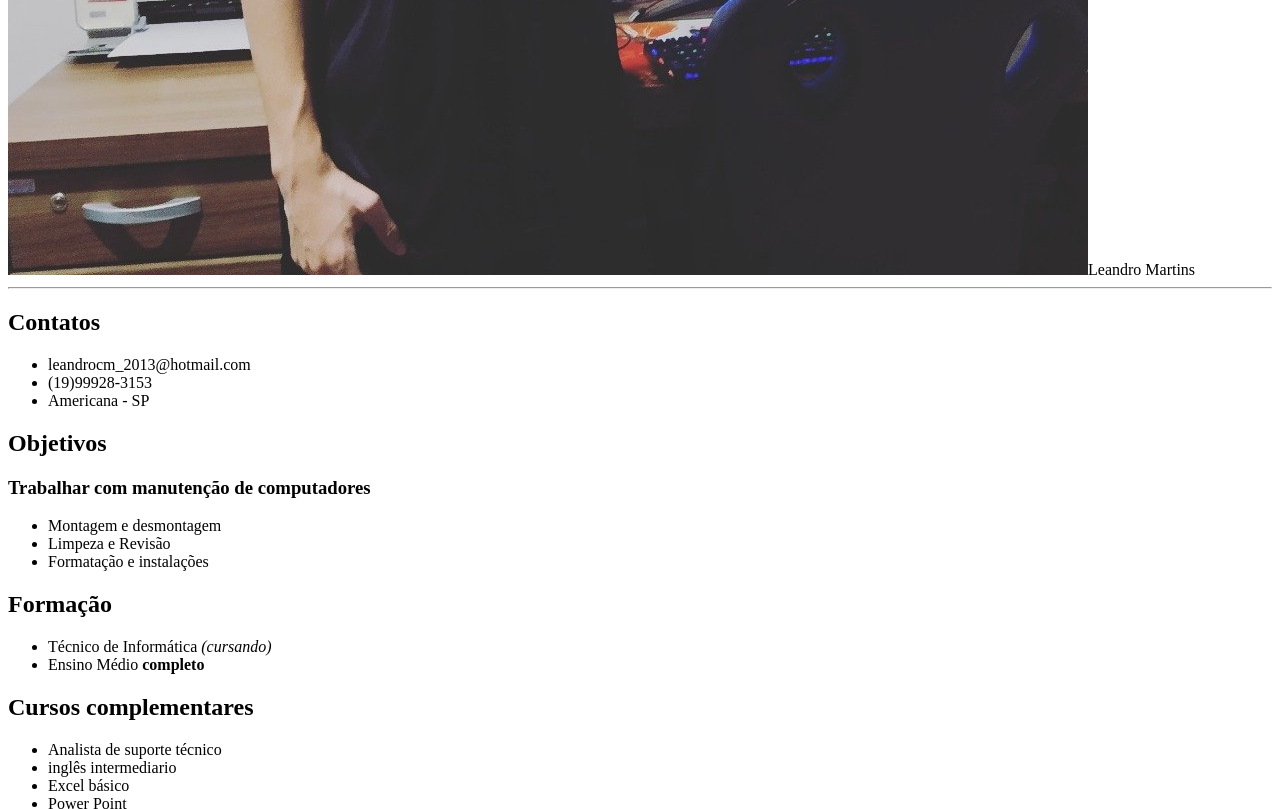
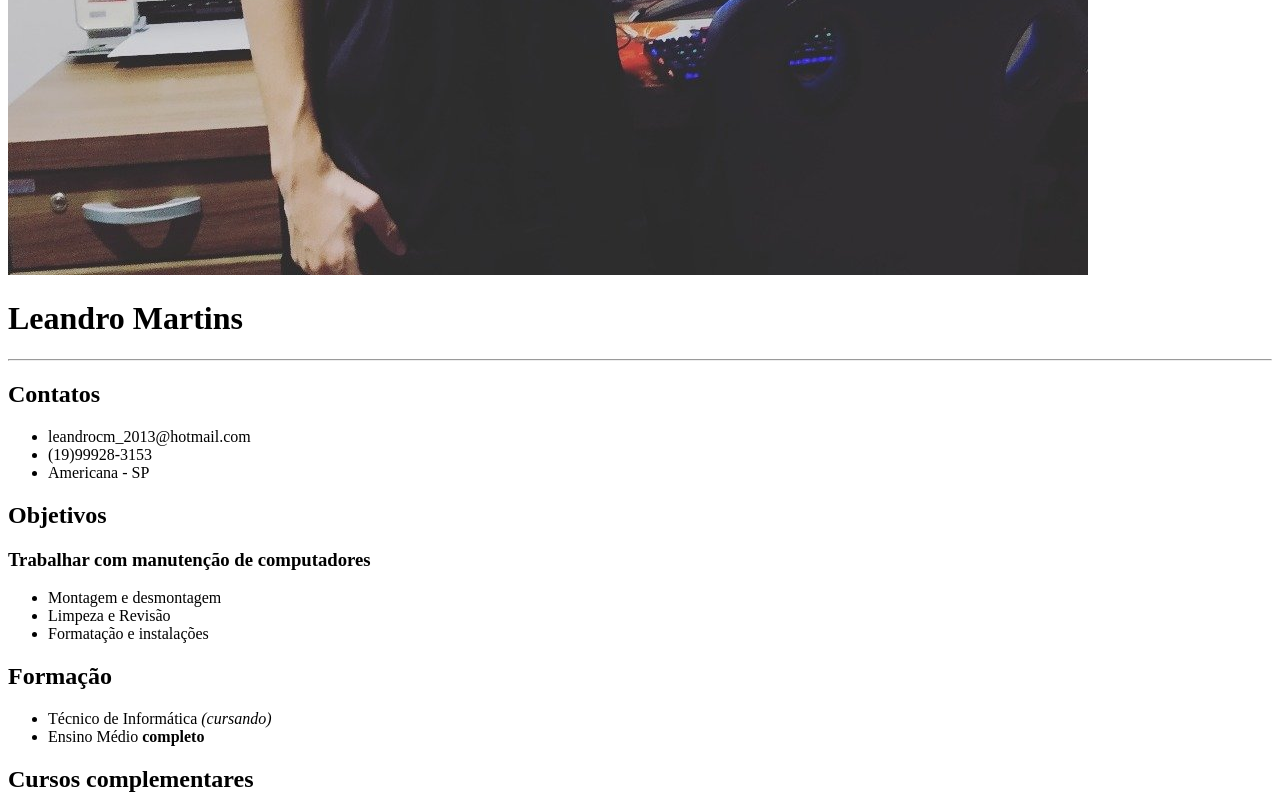
Before and after one commit to Leandro2312/curriculo, a plain HTML site: page index.html in a window 1280 px wide. Shown: the part 813-1622 px from the top of the page. Drawn offline with Linux system fonts and the light colour scheme.

Commit message:
Alteração na linha 12

```diff
--- a/index.html
+++ b/index.html
@@ -9,7 +9,7 @@
 </head>
 
 <body>
-    <img src="leandro.jpg" alt="foto do leandro" <h1>Leandro Martins</h1>
+    <img src="leandro.jpg" alt="foto do leandro"> <h1>Leandro Martins</h1>
     <hr>
     <h2>Contatos</h2>
     <ul>
```
